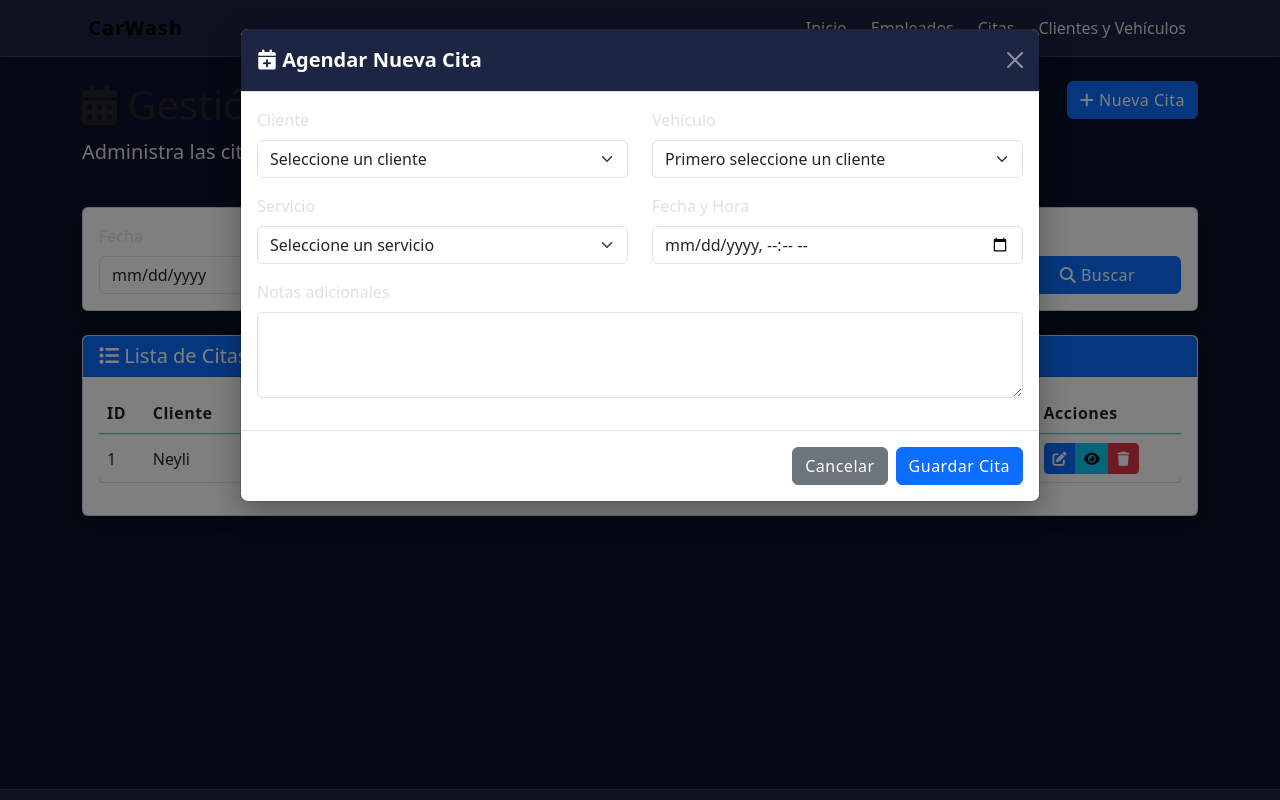
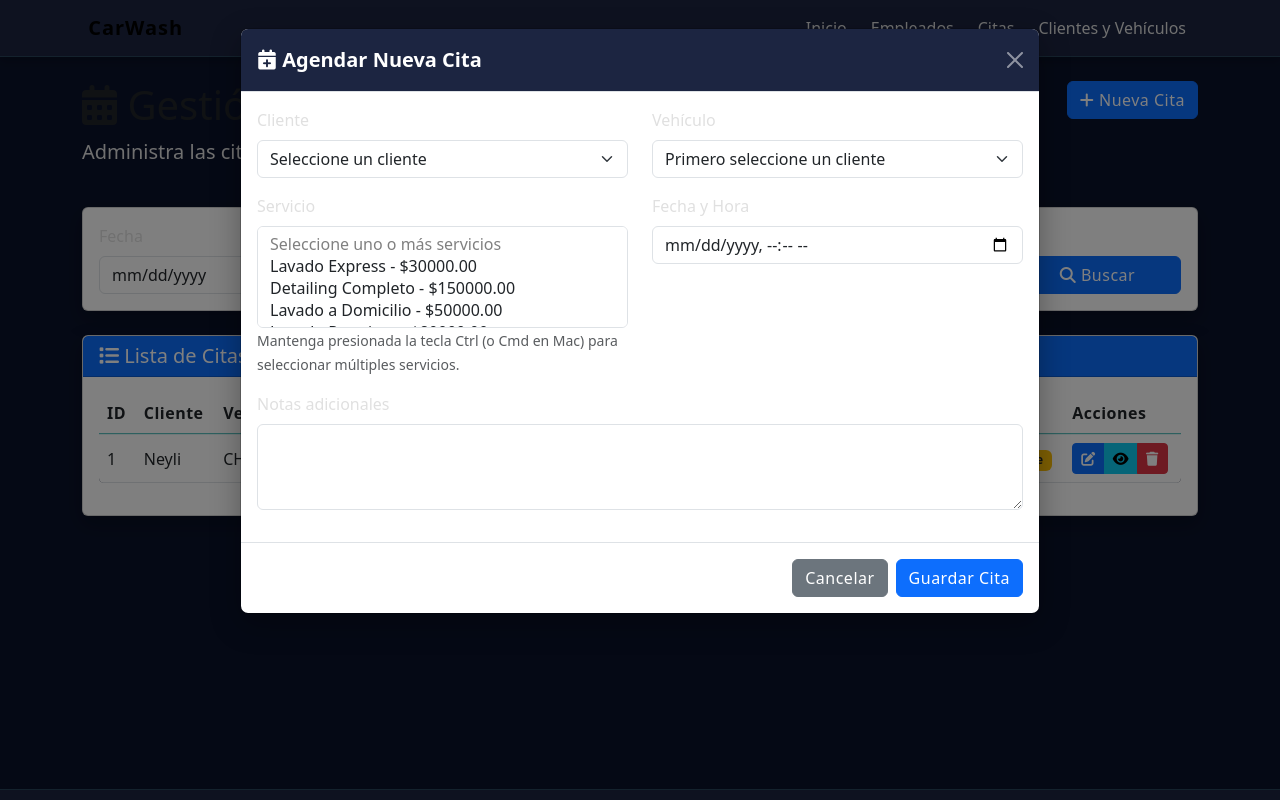
Before and after one commit to DNeir/CarWash, a Django app: page /citas/ in a window 1280 px wide, after a click on "Nueva Cita". Run offline with Django 5.2, Linux system fonts and the light colour scheme; data comes from the database, SQL or seed files in the repository; both versions use the stored data as it was after the commit.

Commit message:
Fixed: Detalles citas: Actualizar y editar

```diff
--- a/templates/cita_detalle.html
+++ b/templates/cita_detalle.html
@@ -121,7 +121,7 @@
                                 <tfoot>
                                     <tr class="table-primary">
                                         <th>Total:</th>
-                                        <th>${{ cita.servicios.all|sum:'precio' }}</th>
+                                        <th>${{ cita.get_total }}</th>
                                     </tr>
                                 </tfoot>
                             </table>
--- a/templates/citas.html
+++ b/templates/citas.html
@@ -74,7 +74,11 @@
                                     <td>{{ cita.id }}</td>
                                     <td>{{ cita.vehiculo.cliente }}</td>
                                     <td>{{ cita.vehiculo }} ({{ cita.vehiculo.placa }})</td>
-                                    <td>{{ cita.servicio }}</td>
+                                    <td>
+                                        {% for servicio in cita.servicios.all %}
+                                            {{ servicio.nombre }}{% if not forloop.last %}, {% endif %}
+                                        {% endfor %}
+                                    </td>
                                     <td>{{ cita.fecha_hora|date:"d/m/Y H:i" }}</td>
                                     <td>
                                         {% if cita.estado == 'Completada' %}
@@ -183,12 +187,13 @@
                         <div class="row mb-3">
                             <div class="col-md-6">
                                 <label for="servicio" class="form-label">Servicio</label>
-                                <select class="form-select" id="servicio" name="servicio" required>
-                                    <option value="" selected disabled>Seleccione un servicio</option>
+                                <select class="form-select" id="servicio" name="servicio" required multiple>
+                                    <option value="" disabled>Seleccione uno o más servicios</option>
                                     {% for servicio in servicios %}
                                         <option value="{{ servicio.id }}">{{ servicio.nombre }} - ${{ servicio.precio }}</option>
                                     {% endfor %}
                                 </select>
+                                <small class="form-text text-muted">Mantenga presionada la tecla Ctrl (o Cmd en Mac) para seleccionar múltiples servicios.</small>
                             </div>
                             <div class="col-md-6">
                                 <label for="fecha_hora" class="form-label">Fecha y Hora</label>
@@ -249,13 +254,14 @@
                                 <div class="row mb-3">
                                     <div class="col-md-6">
                                         <label for="edit_servicio{{ cita.id }}" class="form-label">Servicio</label>
-                                        <select class="form-select" id="edit_servicio{{ cita.id }}" name="servicio" required>
+                                        <select class="form-select" id="edit_servicio{{ cita.id }}" name="servicio" required multiple>
                                             {% for servicio in servicios %}
-                                                <option value="{{ servicio.id }}" {% if servicio.id == cita.servicio.id %}selected{% endif %}>
+                                                <option value="{{ servicio.id }}" {% if servicio in cita.servicios.all %}selected{% endif %}>
                                                     {{ servicio.nombre }} - ${{ servicio.precio }}
                                                 </option>
                                             {% endfor %}
                                         </select>
+                                        <small class="form-text text-muted">Mantenga presionada la tecla Ctrl (o Cmd en Mac) para seleccionar múltiples servicios.</small>
                                     </div>
                                     <div class="col-md-6">
                                         <label for="edit_fecha_hora{{ cita.id }}" class="form-label">Fecha y Hora</label>
```
Also changed, not shown: db.sqlite3.
